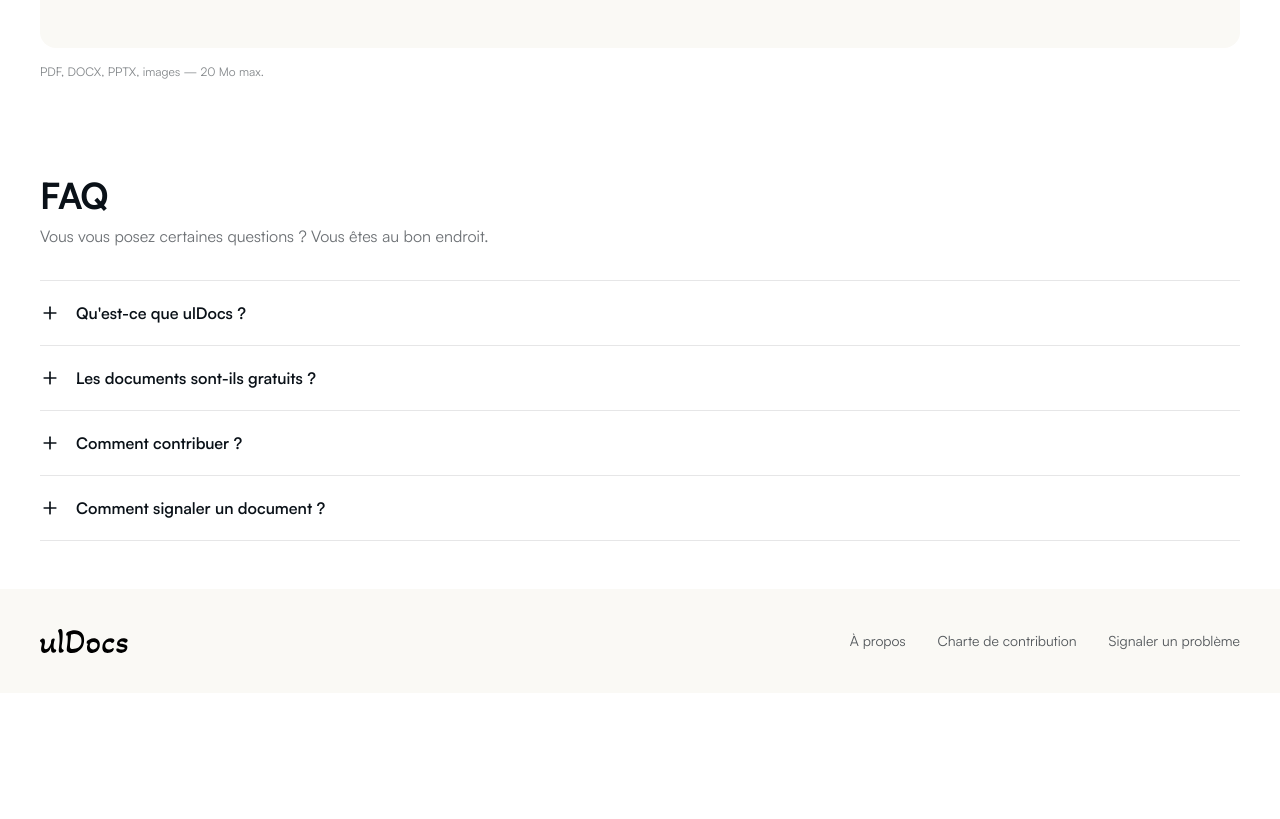
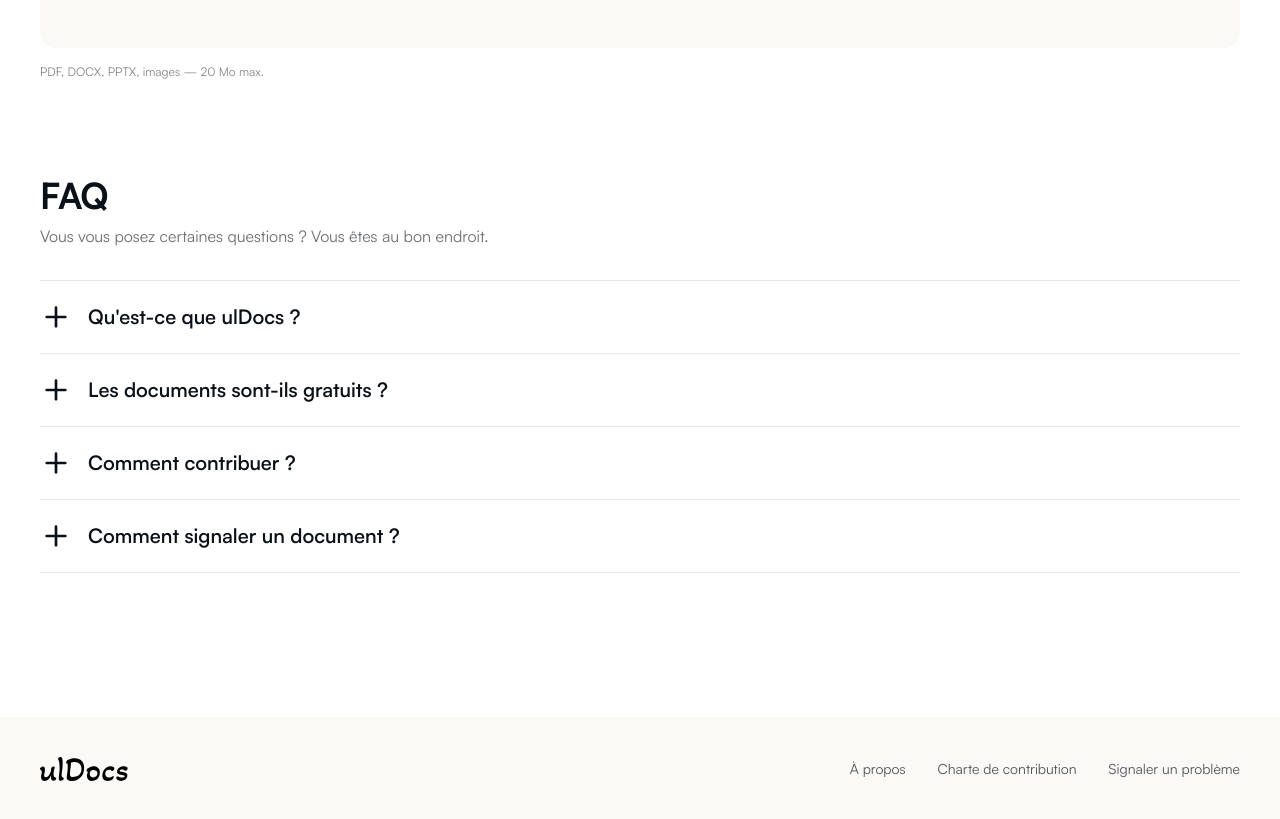
Before and after one commit to Rahim10020/uldocs.web, a Next.js app in the folder apps/web/: page / in a window 1280 px wide. Shown: the part 2760-3579 px from the top of the page. Before the commit the page ends 3453 px from the top, so only its background shows below. Built offline with nearby package versions, Linux system fonts and the light colour scheme; no server answers.

Commit message:
fix home page

```diff
--- a/apps/web/app/(main)/page.tsx
+++ b/apps/web/app/(main)/page.tsx
@@ -20,7 +20,9 @@ export default function HomePage() {
         tri="populaire"
       />
       <ContributeSection />
-      <FaqSection />
+      <div className="mb-12 lg:mb-24">
+        <FaqSection />
+      </div>
     </>
   );
 }
--- a/apps/web/components/ui/accordion.tsx
+++ b/apps/web/components/ui/accordion.tsx
@@ -36,16 +36,16 @@ export function Accordion({
                 aria-expanded={isOpen}
                 aria-controls={panelId}
                 onClick={() => setOpenId(isOpen ? null : item.id)}
-								className="flex w-full items-center gap-4 py-5 text-left focus-visible:outline-none focus-visible:ring-2 focus-visible:ring-inset focus-visible:ring-primary-40"
+                className="flex w-full cursor-pointer items-center gap-4 py-5 text-left focus-visible:outline-none focus-visible:ring-2 focus-visible:ring-inset focus-visible:ring-primary-40"
               >
                 <Plus
                   aria-hidden
                   className={cn(
-										"size-5 shrink-0 text-black transition-transform",
+                    "size-8 shrink-0 text-black transition-transform",
                     isOpen && "rotate-45",
                   )}
                 />
-								<span className="text-base font-semibold text-black">
+                <span className="text-xl font-semibold text-black">
                   {item.question}
                 </span>
               </button>
@@ -54,7 +54,7 @@ export function Accordion({
               id={panelId}
               aria-labelledby={triggerId}
               hidden={!isOpen}
-							className="pb-5 pl-9 pr-4 text-sm leading-relaxed text-black-60"
+              className="pb-5 pl-9 pr-4 text-lg leading-relaxed text-black-60"
             >
               {item.answer}
             </section>
```
Also changed, not shown: apps/web/app/(main)/components/home/faq-section.tsx (indentation only), apps/web/components/shared/footer.tsx (indentation only). Lines whose indentation alone changed are shown as unchanged.
